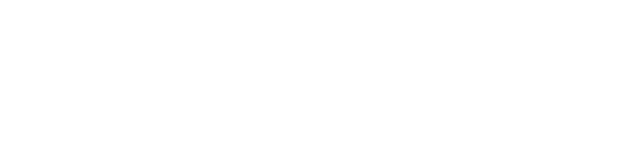
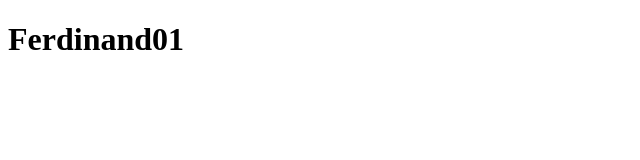
Before and after one commit to minindu69/Team-04, a plain HTML site: page nirmal.html in a window 1280 px wide. Shown: the whole page, without its empty margins (0-640 px from the left). Drawn offline with Linux system fonts and the light colour scheme.

Commit message:
second commit

```diff
--- a/nirmal.html
+++ b/nirmal.html
@@ -6,6 +6,6 @@
     <title>Document</title>
 </head>
 <body>
-
+    <h1>Ferdinand01</h1>
 </body>
 </html>
```
